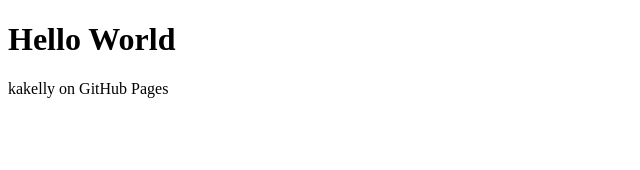
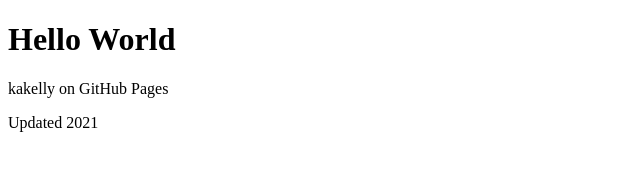
Before and after one commit to kakelly/kakelly.github.io, a plain HTML site: page index.html in a window 1280 px wide. Shown: the whole page, without its empty margins (0-640 px from the left). Drawn offline with Linux system fonts and the light colour scheme.

Commit message:
Update index.html

```diff
--- a/index.html
+++ b/index.html
@@ -3,5 +3,6 @@
 	<body>
 		<h1>Hello World</h1>
 		<p>kakelly on GitHub Pages</p>
+		<p>Updated 2021</p>
 	</body>
 </html>
```
